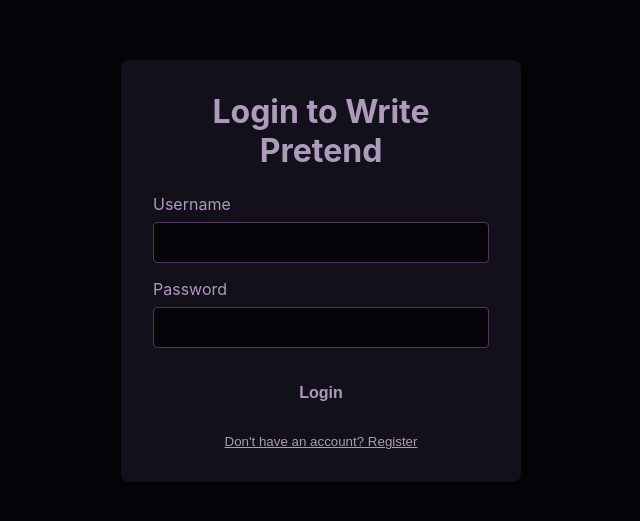
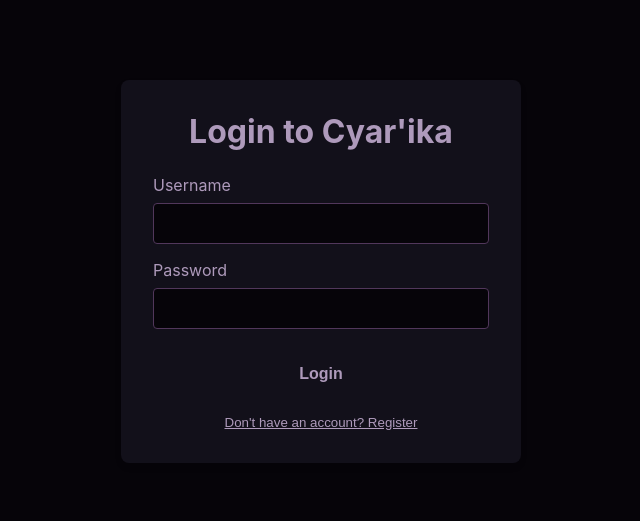
Before and after one commit to mxchestnut/murder, a React (Vite) app in the folder frontend/: page /login in a window 1280 px wide. Shown: the part 129-650 px from the top of the page, without its empty margins (319-959 px from the left). Built offline with nearby package versions, Linux system fonts and the light colour scheme; no server answers.

Commit message:
Change login text to Cyar'ika and make bio panel full width

```diff
--- a/frontend/src/components/CharacterBio.tsx
+++ b/frontend/src/components/CharacterBio.tsx
@@ -277,7 +277,9 @@
       background: 'var(--bg-primary)',
       borderRadius: '8px',
       border: '1px solid var(--border-color)',
-      marginBottom: '1.5rem'
+      marginBottom: '1.5rem',
+      width: '100%',
+      maxWidth: '100%'
     }}>
       {/* Avatar Section */}
       <div style={{ display: 'flex', flexDirection: 'column', alignItems: 'center', marginBottom: '1.5rem', gap: '0.75rem' }}>
--- a/frontend/src/components/Login.tsx
+++ b/frontend/src/components/Login.tsx
@@ -47,7 +47,7 @@
         boxShadow: '0 4px 6px rgba(0,0,0,0.1)'
       }}>
         <h1 style={{ marginBottom: '1.5rem', textAlign: 'center', color: 'var(--text-primary)' }}>
-          {isRegister ? 'Register' : 'Login'} to Write Pretend
+          {isRegister ? 'Register' : 'Login'} to Cyar'ika
         </h1>
 
         {error && (
```
